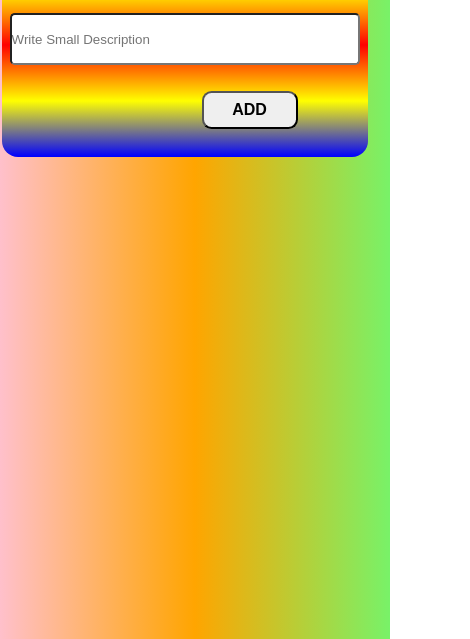
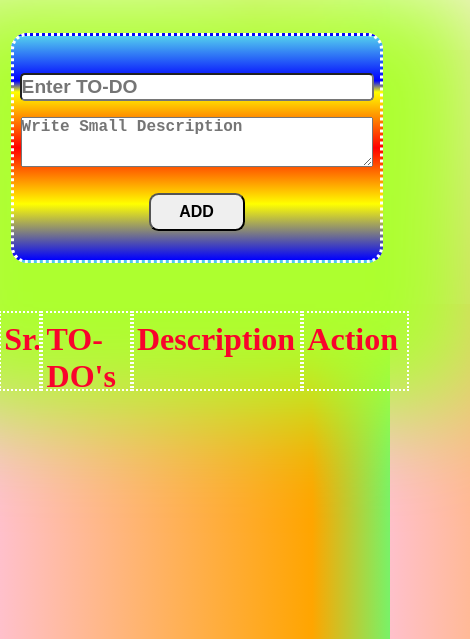
Before and after one commit to dhyaneshd25/Static-ToDo-List-using-HTML-CSS-Javascript, a plain HTML site: page index.html in a window 390 px wide. Shown: the part 205-844 px from the top of the page, 470 px wide, since content can reach past the window. Drawn offline with Linux system fonts and the light colour scheme.

Commit message:
css update

```diff
--- a/index.css
+++ b/index.css
@@ -2,17 +2,31 @@
     margin:0;
     padding:0;
 }
+
 body{
-    background: linear-gradient(to left,rgb(120, 242, 104) 0%,orange 50%,pink 100%);
+    background: linear-gradient(to left,rgb(120, 242, 104) 0%,orange 20%,pink 100%);
+    display: flex;
+    flex-direction: column;
+    gap:1rem;
+    justify-content: center;
+    align-items: center;
+    padding: 0;
+    margin: 0;
 
 }
 
 h1{
     margin-top: 2rem;
     color: rgb(249, 3, 44);
+    letter-spacing: 2px;
+    text-transform: uppercase;
     text-align: center;
      font-size: 4rem;
     font-weight: 5rem;
+    box-shadow: 2px 2px 1000px 200px white;
+    border: 2px dotted white;
+    border-radius: 15px;
+    padding: 3px;
 }
 
 #inpcon{
@@ -22,48 +36,52 @@ h1{
     display: flex;
     flex-direction: column;
     justify-content: center;
-
+    align-items: center;
     height:13rem;
     width: 500px;
     background: linear-gradient(to top ,blue 0%, yellow 25%, red 50%,yellow 75%,blue 80%,rgb(83, 207, 238) 100%);
     border-radius: 1rem;
-    border: 0.2rem ;
+    border: 0.2rem dotted white;
+    box-shadow: 2px 50px 100px 100px greenyellow;
+
 }
 
 #inpcon input{
     border-radius: 0.3rem;
 }
 #i1 {
+    width: 100%;
     margin:  0.5rem 0 0.5rem 0;
     height: 1.5rem;
+    font-size: 1.2rem;
+    font-weight: 700;
 }
 #i1:hover{
     height: 2rem;
 }
 
 #i2 {
+    width: 100%;
     margin:  0.5rem 0 0.5rem 0;
     height: 3rem;
+    font-size: 1rem;
+    font-weight: 600;
 }
 
 #i2:hover{
     height: 5rem;
 }
-#inpcon button{
+.btn{
     padding: 0.5rem;
     width: 6rem;
     border-radius: 0.6rem;
-    position: relative;
-    left:12rem;
     font-weight: 900;
     font-size: 1rem;
 }
-#inpcon button:hover{
+.btn:hover{
     padding: 0.5rem;
     width: 7rem;
     border-radius: 0.6rem;
-    position: relative;
-    left:12rem;
     font-weight: 900;
     font-size: 1rem;
     background-color: brown;
@@ -71,63 +89,88 @@ h1{
 }
 
 #tb{
+    display: flex;
+    flex-direction: column;
+    justify-content: center;
+    align-items: center;
     margin-top: 2rem;
     margin-bottom: 2rem;
-    padding: 0.5rem;
-    position: absolute;
-    top:6rem;
-    right: 0;
     width: 550px;
     font-weight: 400;
     font-size: 1.5rem;
     border-radius: 1rem;
+   z-index: 1;
+   position: relative;
+   bottom: 2rem;
+}
+
+.row{
+    display: flex;
+    height: 5rem;
+    width:100%;
+    max-width: 550px;
+    max-height: 5rem;
 
 }
-#tb .td0{
-    width:1rem;
-    margin-right: 3rem
-}
-#tb .td1{
-    width:5rem;
-    margin-left: 1.5rem;
-    max-width: 7rem;
-    margin-right: 3rem;
+
+.row td{
     overflow: scroll;
     scrollbar-width: none;
+    border: 2px solid rgb(76, 0, 255);
+    padding: 0.2rem;
 }
- #tb .td2{
-    margin-left: 2rem;
-    margin-right: 2rem;
-    font-weight: 300;
-    font-size: 1rem;
+.row #t0{
+    width: 5rem;
+    max-width: 5rem;
+    min-width: 5rem;
+
+}
+
+.row #t2{
+    width:15rem;
+    max-width: 15rem;
+    min-width: 15rem;
     overflow: scroll;
-    width:5rem;
-    max-width:10rem;
-    scrollbar-width: none;
- }
+}
 
- #tb .td3{
-    padding: 0.5rem;
-    height: 1.5rem;
-    max-height: 2rem;
-    border-radius: 0.6rem;
-    font-weight: 600;
-    font-size: 1rem;
-    width:3rem;
-    background-color: aliceblue;
- }
+.row #t1{
+    width: 15rem;
+    max-width: 15rem;
+    min-width: 15rem;
+    overflow: scroll;
+}
 
- #tb .td3:hover{
-    padding: 0.5rem;
-    height: 2.1rem;
-    max-height: 2.5rem;
-    width: 5.5rem;
-    border-radius: 0.6rem;
-    font-weight: 600;
-    font-size: 1rem;
-    background-color: brown;
-    color: beige;
- }
+.row #t3{
+    width: 7rem;
+    max-width: 7rem;
+    min-width: 7rem;
+    overflow: scroll;
+}
+
+#tablebody{
+    display: flex;
+    flex-direction: column;
+    justify-content: center;
+    align-items: center;
+    padding: 0;
+}
+
+#th td{
+    border: 2px dotted white;
+    color:rgb(249, 3, 44);
+    font-size: 2rem;
+    font-weight: 800;
+    padding-top: 0.5rem;
+}
+
+@media screen and (max-width:970px) {
+    #tb .row{
+        width: 360px;
+        max-width: 360px;
+        position: relative;
+        left: -10rem;
+    }
+}
 
  @media screen and (max-width:800px) {
     #inpcon{
@@ -135,19 +178,74 @@ h1{
         left:0.1rem;
         width: 350px;
     }
-    #tb{
-        position: absolute;
-        left:0;
+    #tb .row{
         width: 360px;
+        max-width: 360px;
+        position: relative;
+        left: -3rem;
+    }
+    .row #t0{
+        width: 2rem;
+        max-width: 2rem;
+        min-width: 2rem;
+        overflow: auto;
+    }
+
+    .row #t2{
+        width:10rem;
+        max-width: 10rem;
+        min-width: 10rem;
+        overflow: scroll;
+    }
+
+    .row #t1{
+        width: 8rem;
+        max-width: 8rem;
+        min-width: 8rem;
+        overflow: scroll;
+    }
+
+    .row #t3{
+        width: 6rem;
+        max-width: 6rem;
+        min-width: 6rem;
+        overflow: scroll;
     }
 }
 
-@media screen and (max-width:1080px) {
+@media screen and (max-width:466px) {
+   #tb .row{
+    width: 360px;
+    max-width: 360px;
+    position: relative;
+    left: -1rem;
+}
 
-    #tb{
-        position: absolute;
-        left:0;
-        top:22rem;
-        width: 350px;
+    .row #t0{
+        width: 2rem;
+        max-width: 2rem;
+        min-width: 2rem;
+        overflow: auto;
+    }
+
+    .row #t2{
+        width:10rem;
+        max-width: 10rem;
+        min-width: 10rem;
+        overflow: scroll;
+    }
+
+    .row #t1{
+        width: 5rem;
+        max-width: 5rem;
+        min-width: 5rem;
+        overflow: scroll;
+    }
+
+    .row #t3{
+        width: 6rem;
+        max-width: 6rem;
+        min-width: 6rem;
+        overflow: scroll;
     }
 }
--- a/index.html
+++ b/index.html
@@ -13,12 +13,22 @@
   <h1>TO-DO List</h1>
   <div id="inpcon">
   <input  type="text" id="i1" placeholder="Enter TO-DO">
-  <input type="text" id="i2" placeholder="Write Small Description">
+  <textarea id="i2" placeholder="Write Small Description"></textarea>
   <br>
-  <button id="add">ADD</button>
+  <button id="add" class="btn">ADD</button>
   </div>
   <table id="tb" >
+     <thead>
+      <tr class="row" id="th">
+        <td id="t0">Sr.No.</td>
+        <td id="t1">TO-DO's</td>
+        <td id="t2">Description</td>
+        <td id="t3">Action</td>
+      </tr>
+     </thead>
+     <tbody id="tablebody">
 
+     </tbody>
   </table>
 </body>
 <script src="index.js"></script>
--- a/index.js
+++ b/index.js
@@ -8,16 +8,16 @@ function deleteitem(index){
     localStorage.setItem('itemJSON', JSON.stringify(iAA));
     stt = localStorage.getItem('itemJSON');
     iAA = JSON.parse(stt);
-    let t = document.getElementById('tb')
+    let t = document.getElementById('tablebody')
   let sr = "";
 
   iAA.forEach((ele, ind) => {
     if(ind>=0){
-        t.style="display:flex";
+        t.style="visibility:visible";
         }else{
-            t.style="display:none";
+            t.style="visibility:hidden";
         }
-        sr += `<tr>  <td class="td0">${ind+1}.</td><td class="td1">${ele[0]}</td>  <td class="td2">${ele[1]}</td>  <td  class="td3" onclick="deleteitem(${ind})">Delete</td>  </tr > `
+        sr += `<tr class="row">  <td id="t0">${ind+1}.</td><td id="t1">${ele[0]}</td>  <td id="t2">${ele[1]}</td>  <td  id="t3"><button class="btn" onclick="deleteitem(${index})">Delete</button></td>  </tr > `
 
   });
 
@@ -27,6 +27,7 @@ ad = document.getElementById('add');
 ad.addEventListener('click', () => {
   f = document.getElementById('i1').value;
   s = document.getElementById('i2').value;
+
   if (localStorage.getItem('itemJSON') == null) {
     iA = [];
     iA.push([f, s]);
@@ -44,7 +45,7 @@ ad.addEventListener('click', () => {
     iA.push([f, s]);
     localStorage.setItem('itemJSON', JSON.stringify(iA));
   }
-  let t = document.getElementById('tb')
+  let t = document.getElementById('tablebody')
   let sr = "";
 
   iA.forEach((element, index) => {
@@ -54,11 +55,12 @@ ad.addEventListener('click', () => {
         }else{
             t.style="display:none";
         }
-    sr += `<tr>  <td class="td0">${index+1}.</td><td class="td1">${element[0]}</td>  <td class="td2">${element[1]}</td>  <td  class="td3" onclick="deleteitem(${index})">Delete</td>  </tr > `
+    sr += `<tr class="row">  <td id="t0">${index+1}.</td><td id="t1">${element[0]}</td>  <td id="t2">${element[1]}</td>  <td  id="t3" ><button class="btn" onclick="deleteitem(${index})">Delete</button></td>  </tr > `
 
   });
 
   t.innerHTML = sr;
 
-
+  document.getElementById("i1").value="";
+  document.getElementById("i2").value="";
 })
```
